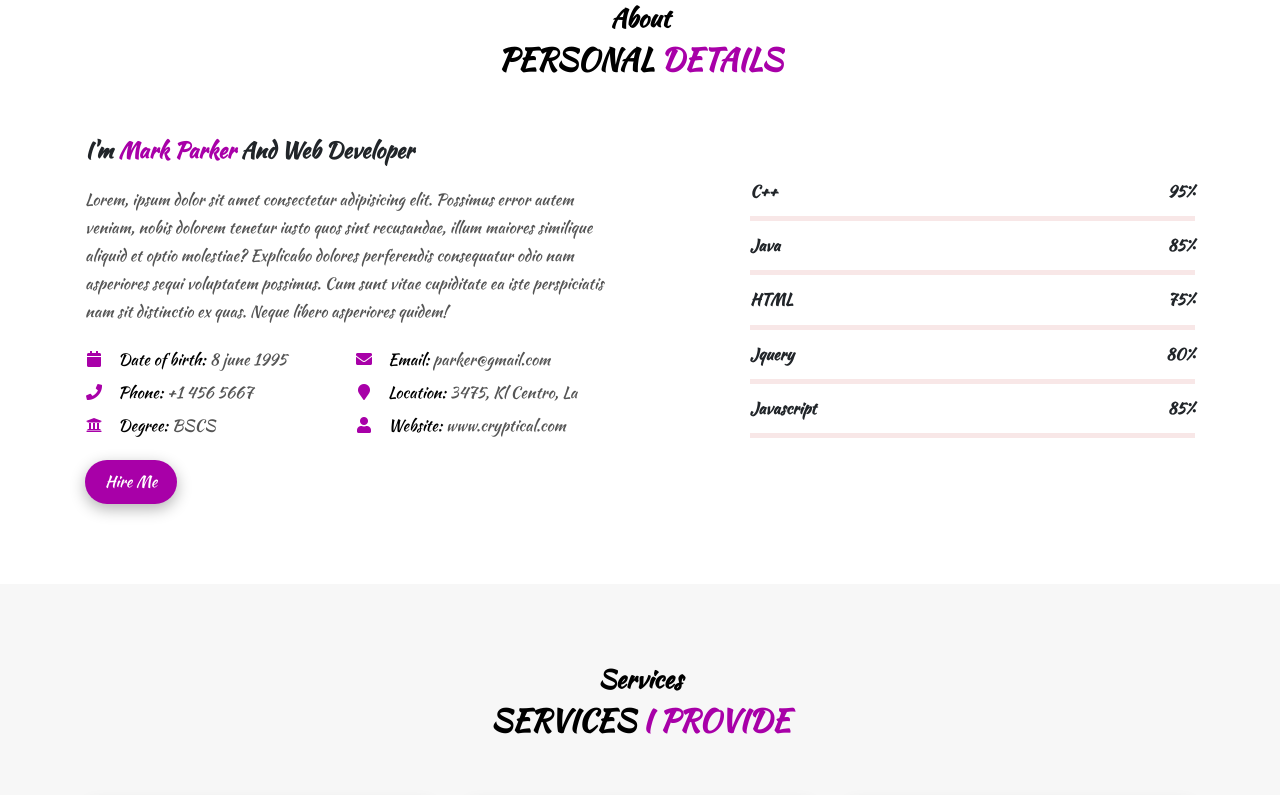
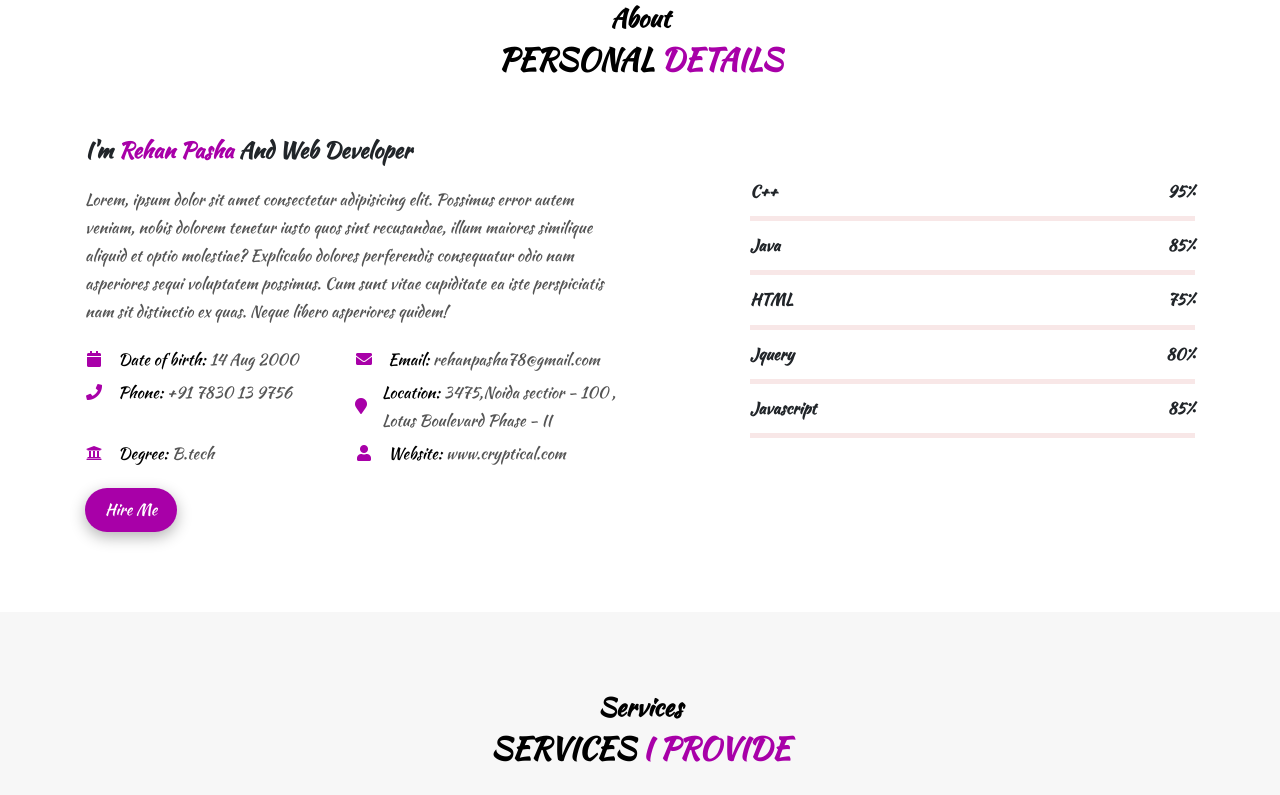
Before and after one commit to aliarman9600/Complete-Responsive-Parallax-Portfolio-Website-Using-HTML-CSS-And-JavaScript---Bootstrap, a plain HTML site: page index.html in a window 1280 px wide. Shown: the part 877-1672 px from the top of the page. Drawn offline with nearby package versions, Linux system fonts and the light colour scheme; a script that the page names is missing.

Commit message:
update thecode

```diff
--- a/index.html
+++ b/index.html
@@ -147,7 +147,7 @@
             <div class="row">
                 <div class="col-lg-6">
                     <div class="about-content">
-                        <h5 class="about-title">I'm <span>Mark Parker</span> and web developer</h5>
+                        <h5 class="about-title">I'm <span>Rehan pasha</span> and web developer</h5>
                         <p class="details">Lorem, ipsum dolor sit amet consectetur adipisicing elit. Possimus
                             error autem veniam, nobis dolorem tenetur iusto quos sint recusandae, illum maiores
                             similique aliquid et optio molestiae? Explicabo dolores perferendis consequatur
@@ -161,7 +161,7 @@
                                         <i class="fa fa-calendar"></i>
                                     </div>
                                     <div class="info-text">
-                                        <p><span>Date of birth:</span> 8 june 1995</p>
+                                        <p><span>Date of birth:</span> 14 Aug 2000</p>
                                     </div>
                                 </div> <!-- single info -->
                             </li>
@@ -171,7 +171,7 @@
                                         <i class="fa fa-envelope"></i>
                                     </div>
                                     <div class="info-text">
-                                        <p><span>Email:</span> parker@gmail.com</p>
+                                        <p><span>Email:</span> rehanpasha78@gmail.com</p>
                                     </div>
                                 </div> <!-- single info -->
                             </li>
@@ -181,7 +181,7 @@
                                         <i class="fa fa-phone"></i>
                                     </div>
                                     <div class="info-text">
-                                        <p><span>Phone:</span> +1 456 5667</p>
+                                        <p><span>Phone:</span> +91 7830 13 9756</p>
                                     </div>
                                 </div> <!-- single info -->
                             </li>
@@ -191,7 +191,8 @@
                                         <i class="fa fa-map-marker"></i>
                                     </div>
                                     <div class="info-text">
-                                        <p><span>Location:</span> 3475, Kl Centro, La</p>
+                                        <p><span>Location:</span> 3475,Noida sectior - 100 , Lotus Boulevard Phase - II
+                                        </p>
                                     </div>
                                 </div> <!-- single info -->
                             </li>
@@ -201,7 +202,7 @@
                                         <i class="fa fa-university"></i>
                                     </div>
                                     <div class="info-text">
-                                        <p><span>Degree:</span> BSCS</p>
+                                        <p><span>Degree:</span> B.tech</p>
                                     </div>
                                 </div> <!-- single info -->
                             </li>
@@ -503,7 +504,7 @@
                         </div>
                         <p>Lorem ipsum dolor sit amet consectetur adipisicing elit. Quos asperiores veritatis doloremque
                             laudantium mollitia aperiam.</p>
-                        <h3>Mark Parker</h3>
+                        <h3>Rehan pasha</h3>
                         <span>UI designer</span>
                         <div class="rating">
                             <i class="fas fa-star"></i>
@@ -520,7 +521,7 @@
                         </div>
                         <p>Lorem ipsum dolor sit amet consectetur adipisicing elit. Quos asperiores veritatis doloremque
                             laudantium mollitia aperiam.</p>
-                        <h3>Mark Parker</h3>
+                        <h3>Rehan pasha</h3>
                         <span>UI designer</span>
                         <div class="rating">
                             <i class="fas fa-star"></i>
@@ -743,17 +744,17 @@
                         <div class="contact-info-item">
                             <i class="fas fa-location-arrow"></i>
                             <h4>Company Location</h4>
-                            <p>199 xyz gali, Islamabad</p>
+                            <p> 3475,Noida sectior - 100 , Lotus Boulevard Phase - II</p>
                         </div>
                         <div class="contact-info-item">
                             <i class="fas fa-envelope"></i>
                             <h4>Write to us at</h4>
-                            <p>Parker@gmail.com</p>
+                            <p>rehanpasha78@gmail.com</p>
                         </div>
                         <div class="contact-info-item">
                             <i class="fas fa-phone"></i>
                             <h4>Call us on</h4>
-                            <p>+92 678 7890</p>
+                            <p>+92 7830 13 9756</p>
                         </div>
                     </div>
                 </div>
@@ -825,13 +826,13 @@
     <!-- scrollit js -->
     <script src="js/scrollit.js"></script>
     <!-- parallax js -->
-    <!-- <script src="https://cdnjs.cloudflare.com/ajax/libs/parallax/3.1.0/parallax.min.js"></script> -->
+    <script src="https://cdnjs.cloudflare.com/ajax/libs/parallax/3.1.0/parallax.min.js"></script>
     <!-- owl carousel js -->
-    <!-- <script src="https://cdnjs.cloudflare.com/ajax/libs/OwlCarousel2/2.3.4/owl.carousel.min.js"></script> -->
+    <script src="https://cdnjs.cloudflare.com/ajax/libs/OwlCarousel2/2.3.4/owl.carousel.min.js"></script>
     <!-- magnific popup js -->
-    <!-- <script src="https://cdnjs.cloudflare.com/ajax/libs/magnific-popup.js/1.1.0/jquery.magnific-popup.min.js"></script> -->
+    <script src="https://cdnjs.cloudflare.com/ajax/libs/magnific-popup.js/1.1.0/jquery.magnific-popup.min.js"></script>
     <!-- isotope js -->
-    <!-- <script src="https://cdnjs.cloudflare.com/ajax/libs/jquery.isotope/3.0.6/isotope.pkgd.min.js"></script> -->
+    <script src="https://cdnjs.cloudflare.com/ajax/libs/jquery.isotope/3.0.6/isotope.pkgd.min.js"></script>
     <!-- bootstrap js -->
     <script src="js/bootstrap.min.js"></script>
     <!-- main js -->
```
